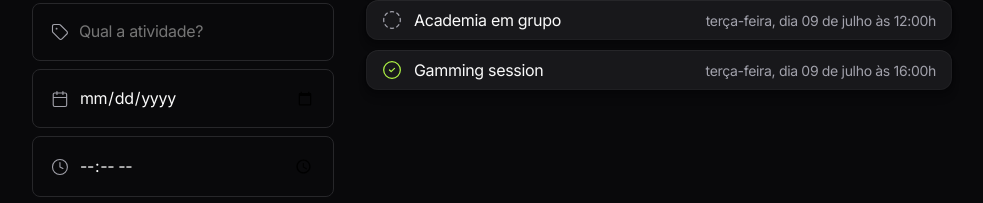
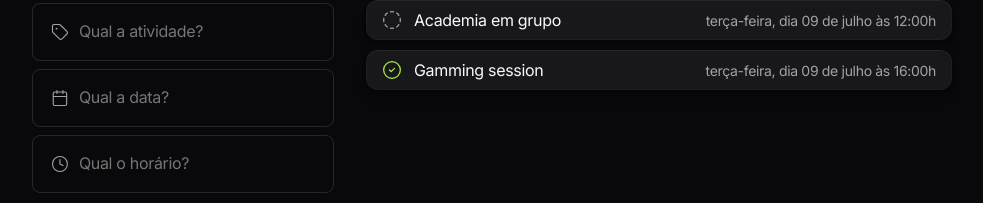
Before and after one commit to Isa-MachadoS/App-Roteiro-de-Viagens, a plain HTML site: page index.html in a window 1280 px wide. Shown: the part 133-336 px from the top of the page, without its empty margins (148-1131 px from the left). Drawn offline with nearby package versions, Linux system fonts and the light colour scheme.

Commit message:
Update index.html

```diff
--- a/index.html
+++ b/index.html
@@ -40,14 +40,14 @@
                     </svg>
 
                     </select>
-                    <input type="date" placeholder="Qual a data?" name="dia" required>
+                    <input type="text" placeholder="Qual a data?" name="dia" required>
                 </div>
 
                 <div class="field-wrapper">
                     <svg width="20" height="20" viewBox="0 0 20 20" fill="none" xmlns="http://www.w3.org/2000/svg">
                         <path d="M9.99984 5.00002V10L13.3332 11.6667M18.3332 10C18.3332 14.6024 14.6022 18.3334 9.99984 18.3334C5.39746 18.3334 1.6665 14.6024 1.6665 10C1.6665 5.39765 5.39746 1.66669 9.99984 1.66669C14.6022 1.66669 18.3332 5.39765 18.3332 10Z" stroke="#A1A1AA" style="stroke:#A1A1AA;stroke-opacity:1;" stroke-width="1.25" stroke-linecap="round" stroke-linejoin="round"/>
                     </svg>
-                    <input type="time" placeholder="Qual o horário?" name="hora" required>
+                    <input type="text" placeholder="Qual o horário?" name="hora" required>
                 </div>
             </div>
 
```
